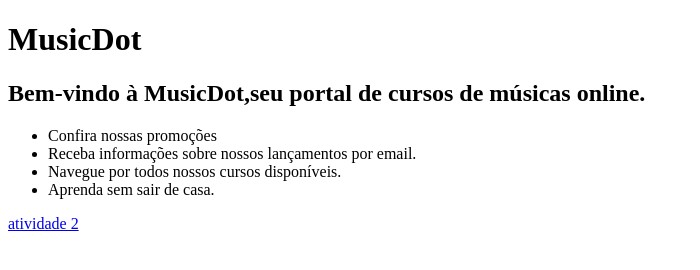
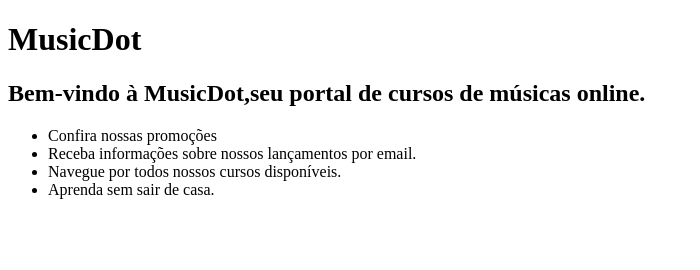
Before and after one commit to felipioliveira-dev/music-dot, a plain HTML site: page index.html in a window 1280 px wide. Shown: the whole page, without its empty margins (0-700 px from the left). Drawn offline with Linux system fonts and the light colour scheme.

Commit message:
Tópico HTML, Atividade 1

```diff
--- a/index.html
+++ b/index.html
@@ -14,6 +14,6 @@
         <li>Navegue por todos nossos cursos disponíveis.</li>
         <li>Aprenda sem sair de casa.</li>
     </ul>
-    <a href="sobre.html"> atividade 2</a>
+
 </body>
 </html>
```
